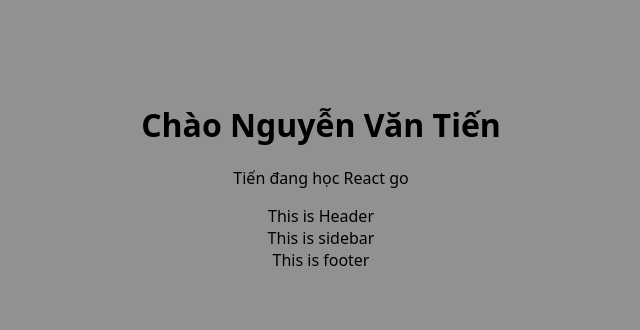
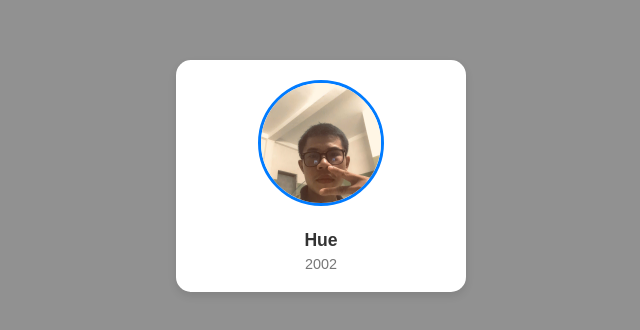
Before and after one commit to nvantien24042002/react-go, a React (Vite) app: page / in a window 1280 px wide. Shown: the part 232-562 px from the top of the page, without its empty margins (319-959 px from the left). Built offline with nearby package versions, Linux system fonts and the light colour scheme.

Commit message:
added UserProfile

```diff
--- a/src/App.jsx
+++ b/src/App.jsx
@@ -1,8 +1,9 @@
 import './App.css'
-import { Footer, Header, Sidebar } from './components/Layout';
-import Welcome from './components/Welcome';
+// import { Footer, Header, Sidebar } from './components/Layout';
+// import Welcome from './components/Welcome';
 // Welcome();
 // Welcome
+import UserProfile from './components/UserProfile';
 function App() {
   // const [count, setCount] = useState(0)
   // return (
@@ -118,12 +119,17 @@ function App() {
   // JSX => UI
   return (
     <>
-        <Welcome/>
-        <Header/>
-        <Sidebar/>
-        <Footer/>
+      <UserProfile/>
     </>
-  );
+  )
+  // return (
+  //   <>
+  //       <Welcome/>
+  //       <Header/>
+  //       <Sidebar/>
+  //       <Footer/>
+  //   </>
+  // );
 }
 
 export default App
--- /dev/null
+++ b/src/components/UserProfile.css
@@ -0,0 +1,45 @@
+body {
+    font-family: Cambria, Cochin, Georgia, Times, 'Times New Roman', serif;
+}
+/* Container chính của card */
+.user-card {
+    width: 250px;
+    padding: 20px;
+    background-color: #ffffff;
+    border-radius: 15px; /* Bo góc mềm mại */
+    box-shadow: 0 4px 8px rgba(0, 0, 0, 0.1); /* Đổ bóng nhẹ */
+    text-align: center;
+    font-family: 'Arial', sans-serif;
+    transition: transform 0.3s ease; /* Hiệu ứng khi di chuột vào */
+    margin: 20px auto;
+}
+
+/* Hiệu ứng phóng to nhẹ khi hover */
+.user-card:hover {
+    transform: translateY(-5px);
+}
+
+/* CSS cho ảnh đại diện */
+.avt {
+    width: 120px;
+    height: 120px;
+    border-radius: 50%; /* Làm ảnh hình tròn */
+    object-fit: cover; /* Giữ tỉ lệ ảnh không bị méo */
+    border: 3px solid #007bff; /* Viền xanh cho nổi bật */
+    margin-bottom: 15px;
+}
+
+/* CSS cho dòng địa chỉ */
+.adrress {
+    font-size: 1.1rem;
+    font-weight: bold;
+    color: #333;
+    margin: 5px 0;
+}
+
+/* CSS cho dòng năm sinh */
+.date {
+    font-size: 0.9rem;
+    color: #777;
+    margin: 0;
+}
--- /dev/null
+++ b/src/components/UserProfile.jsx
@@ -0,0 +1,15 @@
+import myPhoto from '.././assets/avt_tien.jpg'
+import '../components/UserProfile.css'
+function UserProfile(){
+    return(
+        <>
+            <div className="user-card">
+                <img className='avt' src={myPhoto} alt="" />
+                <p className="adrress">Hue</p>
+                <p className="date">2002</p>
+            </div>
+        </>
+    )
+
+}
+export default UserProfile;
```
Also changed, not shown: src/assets/avt_tien.jpg (added).
